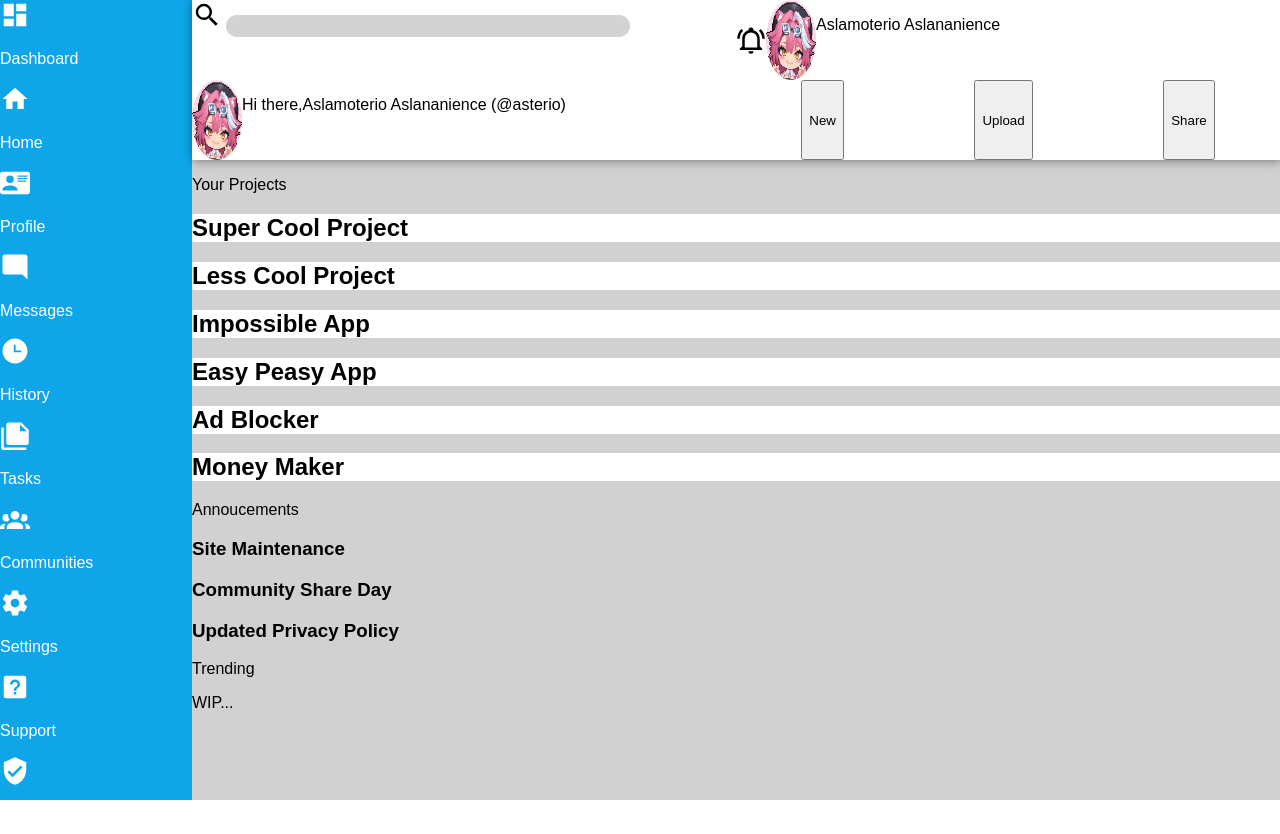
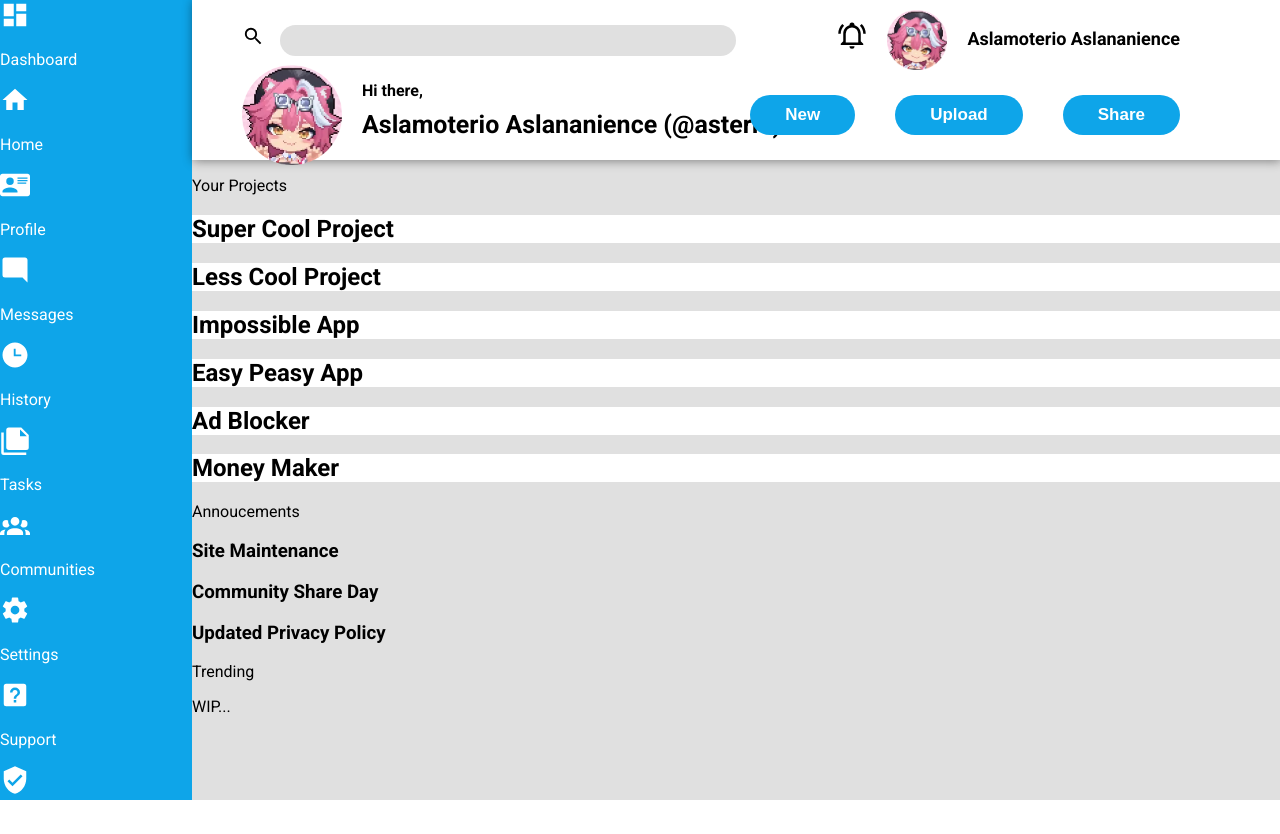
Before and after one commit to CHcrocs/AdminDashboard, a plain HTML site: page index.html in a window 1280 px wide. Drawn offline with Linux system fonts and the light colour scheme.

Commit message:
header complete

```diff
--- a/index.html
+++ b/index.html
@@ -29,8 +29,8 @@
 
         <div class="welcome_div">
             <img src="Assets/raorapf.png" alt="Raora Pf" class="welcome_profile_icon">
-            <p class="welcome_message">Hi there,</p>
-            <p>Aslamoterio Aslananience (@asterio)</p>
+            <p class="hi_there_message">Hi there,</p>
+            <p class="name_and_tag">Aslamoterio Aslananience (@asterio)</p>
         </div>
 
         <div class="buttons_div">
--- a/style.css
+++ b/style.css
@@ -1,7 +1,9 @@
+@import url('https://fonts.googleapis.com/css2?family=Roboto:ital,wght@0,100;0,300;0,400;0,500;0,700;0,900;1,100;1,300;1,400;1,500;1,700;1,900&display=swap');
+
 body {
     margin: 0px;
     padding: 0px;
-    font-family: sans-serif;
+    font-family: "Roboto", serif;
     display: grid;
     grid-template-columns: 15svw 85svw;
     grid-template-rows: 20svh 80svh;
@@ -12,58 +14,113 @@ header {
     grid-row: 1/1;
     background-color: white;
     box-shadow: 1px 1px 10px rgba(0, 0, 0, 0.438);
+    padding-bottom: 30px;
     z-index: 1;
     display: grid;
     grid-template-columns: 50% 50%;
     grid-template-rows: 50% 50%;
 }
 
-.search_div{
+.search_div {
     grid-column: 1/1;
     grid-row: 1/1;
+    padding-top: 5px;
+    display: flex;
+    align-items: flex-start;
 }
 
-.profile_div{
+.search_div>.search_icon {
+    width: 30px;
+    margin-top: 20px;
+    padding-left: 50px;
+}
+
+.search_div>input {
+    padding-top: 10px;
+    margin-left: 15px;
+    margin-top: 20px;
+    width: 600px;
+    height: 20px;
+    border: none;
+    background-color: #e0e0e0;
+    border-radius: 20px;
+}
+
+.profile_div {
     grid-column: 2/2;
     grid-row: 1/1;
     display: flex;
+    justify-content: flex-end;
+    padding-right: 100px;
+    gap: 20px;
 }
 
-.welcome_div{
+.profile_div>.profile_icon {
+    width: 60px;
+    padding-top: 10px;
+    height: fit-content;
+}
+
+.profile_div>.search_icon {
+    width: 30px;
+    padding-top: 20px;
+    height: fit-content;
+}
+
+.profile_div>p {
+    padding-top: 10px;
+    font-size: 18px;
+    font-weight: bold;
+}
+
+.welcome_div {
     grid-column: 1/1;
     grid-row: 2/2;
-    display: flex;
+    padding-left: 50px;
+    display: grid;
+    grid-template-columns: 120px 500px;
+    grid-template-rows: 20px 20px;
 }
 
-.buttons_div{
+.welcome_div>.welcome_profile_icon {
+    grid-column: 1/1;
+    grid-row: 1/2;
+    width: 100px;
+    height: fit-content;
+}
+
+.welcome_div>.hi_there_message {
+    grid-column: 2/2;
+    grid-row: 1/1;
+    font-weight: bold;
+}
+
+.welcome_div>.name_and_tag{
+    grid-column: 2/2;
+    grid-row: 2/2;
+    font-weight: bold;
+    font-size: 25px;
+}
+
+.buttons_div {
     grid-column: 2/2;
     grid-row: 2/2;
     display: flex;
-    justify-content: space-around;
+    justify-content: flex-end;
+    padding-right: 100px;
+    column-gap: 40px;
+    margin-top: 30px;
 }
 
-
-
-.search_icon{
-    width: 30px;
-}
-
-.profile_icon{
-    width: 50px;
-    fill: url(Assets/raorapf.png);
-}
-
-.welcome_profile_icon{
-    width: 50px;
-    fill: url(Assets/raorapf.png);
-}
-
-input{
-    background-color: lightgray;
-    border-radius: 20px;
-    width: 400px;
-    height: 20px;
+.buttons_div>button {
+    background-color: #0ea5e9;
+    color: white;
+    font-size: 17px;
+    font-weight: 600;
+    border-radius: 100px;
     border: none;
+    height: max-content;
+    padding: 10px 35px;
 }
 
 #sidebar {
@@ -73,7 +130,7 @@ input{
     height: 100svh;
 }
 
-#sidebar > p{
+#sidebar>p {
     color: white;
 }
 
@@ -85,9 +142,9 @@ input{
 main {
     grid-column: 2/2;
     grid-row: 2/2;
-    background-color: rgb(209, 209, 209)
+    background-color: #e0e0e0;
 }
 
-.projects_divs{
+.projects_divs {
     background-color: white;
 }
```
